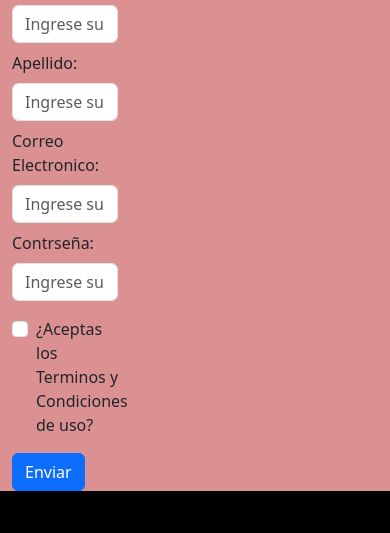
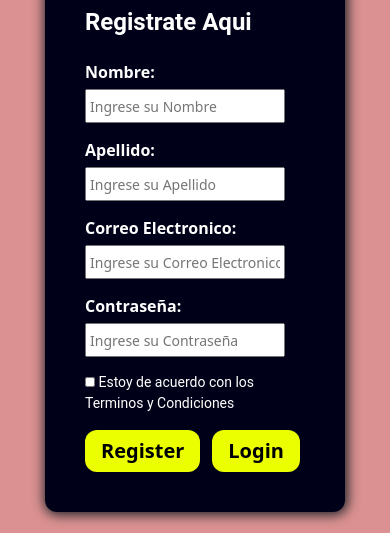
Before and after one commit to joaquinabete/preentrega2-abete_joaquin, a plain HTML site: page pages/contacto.html in a window 390 px wide. Shown: the part 222-755 px from the top of the page. Drawn offline with Linux system fonts and the light colour scheme.

Commit message:
Agregado Formulario Responsive en Seccion Contacto

```diff
--- a/css/styles.css
+++ b/css/styles.css
@@ -417,11 +417,182 @@ body {
 
 /* Fin de CSS Albumes (Responsive Normal) */
 
-/* Inicio CSS Contacto (Responsive Bootstrap) */
+/* Inicio CSS Contacto (Responsive Normal) */
 
-/* HACER HOY SI O SI */
 
-/* Fin de CSS Contacto (Responsive Bootstrap) */
+.form {
+    margin: 40px;
+}
+
+.form__container {
+    display: flex;
+    flex-direction: column;
+    align-items: center;
+    margin: 0 auto;
+    max-width: 500px;
+    padding: 40px;
+    border-radius: 12px;
+    box-shadow: 1px 1px 12px 2px;
+    background-color: #000018;
+}
+
+@media (min-width: 480px) and (max-width: 768px) {
+    .form__container {
+        align-items: flex-start;
+        max-width: 350px;
+    }
+}
+
+@media (min-width: 360px) and (max-width: 480px) {
+    .form__container {
+        align-items: flex-start;
+        max-width: 300px;
+    }
+}
+
+.form__title {
+    font-size: 40px;
+    font-weight: bold;
+    color: white;
+}
+
+@media (min-width: 480px) and (max-width: 768px) {
+    .form__title {
+        font-size: 30px;
+    }
+}
+
+@media (min-width: 360px) and (max-width: 480px) {
+    .form__title {
+        font-size: 24px;
+    }
+}
+
+.form__content {
+    display: flex;
+    flex-direction: column;
+    padding-top: 15px;
+}
+
+.form__label {
+    font-size: 24px;
+    margin-bottom: 5px;
+    font-weight: 600;
+    color: white;
+}
+
+@media (min-width: 480px) and (max-width: 768px) {
+    .form__label {
+        font-size: 20px;
+    }
+}
+
+@media (min-width: 360px) and (max-width: 480px) {
+    .form__label {
+        font-size: 16px;
+    }
+
+    ::placeholder {
+        font-size: 14px;
+    }
+}
+
+.form__input {
+    padding: 3px;
+    width: 350px;
+}
+
+@media (min-width: 480px) and (max-width: 768px) {
+    .form__input {
+        max-width: 280px;
+    }
+}
+
+@media (min-width: 360px) and (max-width: 480px) {
+    .form__input {
+        max-width: 200px;
+    }
+}
+
+.form__terms {
+    display: flex;
+    flex-direction: column;
+    margin-top: 15px;
+}
+
+.form__checkbox {
+    width: 16px;
+    height: 16px;
+}
+
+@media (min-width: 480px)  and (max-width: 768px) {
+    .form__checkbox {
+        width: 12px;
+        height: 12px;
+    }
+}
+
+@media (min-width: 360px)  and (max-width: 480px) {
+    .form__checkbox {
+        width: 10px;
+        height: 10px;
+    }
+}
+
+.form__text {
+    font-size: 20px;
+    color: white;
+    max-width: 350px;
+}
+
+@media (min-width: 480px)  and (max-width: 768px) {
+    .form__text {
+        font-size: 16px;
+    }
+}
+
+@media (min-width: 360px)  and (max-width: 480px) {
+    .form__text {
+        font-size: 14px;
+    }
+}
+
+.form__buttons {
+    display: flex;
+    gap: 30px;
+}
+
+@media (min-width: 360px) and (max-width:480px) {
+    .form__buttons {
+        gap: 12px;
+    }
+}
+
+.form__button {
+    padding: 12px 40px;
+}
+
+@media (min-width: 480px)  and (max-width: 768px) {
+    .form__button {
+        padding: 6px 20px;
+    }
+}
+
+@media (min-width: 360px)  and (max-width: 480px) {
+    .form__button {
+        padding: 6px 16px;
+    }
+}
+
+.form__button--primary:hover {
+    background-color: #401992;
+}
+
+.form__button-secondary:hover {
+    background-color: #401992;
+}
+
+/* Fin de CSS Contacto (Responsive Normal) */
 
 
 /* Inicio CSS Seccion Integrantes */
--- a/pages/contacto.html
+++ b/pages/contacto.html
@@ -36,45 +36,40 @@
   </nav>
 
     <main>
-        <!-- Formulario con Bootstrap -->
 
-        <div class="container-md mx-auto">
-          <div class="row mg-4">
-              <div class="col-4 w-60">
-                  <form action="datos.php" method="post">
-                     <h3 class="display-5">Registrate</h3>
+      <section class="form">
+        <form class="form__container" action="datos.php" method="post" enctype="text/plain">
+          <h3 class="form__title">Registrate Aqui</h3>
 
-                    <div class="mb-2">
-                      <label class="form-label" for="name">Nombre:</label>
-                      <input class="form-control" type="text" id="name" name="name" placeholder="Ingrese su nombre" required>
-                    </div>
+            <div class="form__content">
+              <label class="form__label" for="nombre">Nombre:</label>
+              <input class="form__input" type="text" id="nombre" name="nombre" placeholder="Ingrese su Nombre" required>
+            </div>
 
-                    <div class="mb-2">
-                      <label class="form-label" for="name">Apellido:</label>
-                      <input class="form-control" type="text" id="name" name="name" placeholder="Ingrese su nombre" required>
-                    </div>
+            <div class="form__content">
+              <label class="form__label" for="apellido">Apellido:</label>
+              <input class="form__input" type="text" id="apellido" name="name" placeholder="Ingrese su Apellido" required>
+            </div>
 
-                    <div class="mb-2">
-                      <label class="form-label" for="name">Correo Electronico:</label>
-                      <input class="form-control" type="text" id="name" name="name" placeholder="Ingrese su nombre" required>
-                    </div>
+            <div class="form__content">
+              <label class="form__label" for="email">Correo Electronico:</label>
+              <input class="form__input" type="email" name="email" placeholder="Ingrese su Correo Electronico" required>
+            </div>
 
-                    <div class="mb-3">
-                      <label class="form-label" for="name">Contrseña:</label>
-                      <input class="form-control" type="text" id="name" name="name" placeholder="Ingrese su nombre" required>
-                    </div>
+            <div class="form__content">
+              <label class="form__label" for="contraseña">Contraseña:</label>
+              <input class="form__input" type="password" id="contraseña" name="contraseña" placeholder="Ingrese su Contraseña" required>
+            </div>
 
-                    <div class="form-check mb-3">
-                      <input class="form-check-input" type="checkbox" value="" id="flexCheckDefault">
-                      <label class="form-check-label" for="flexCheckDefault">¿Aceptas los Terminos y Condiciones de uso?</label>
-                    </div>
-
-                    <button type="submit" class="btn btn-primary btn-block">Enviar</button>
-
-                  </form>
+            <div class="form__terms">
+                <p class="form__text"><input class="form__checkbox" type="checkbox"> Estoy de acuerdo con los Terminos y Condiciones</p>
+                <div class="form__buttons">
+                  <button class="button form__button form__button--primary" type="submit">Register</button>
+                  <button class="button form__button form__button-secondary" type="submit">Login</button>
               </div>
           </div>
-      </div>
+      </form>
+    </section>
     </main>
 
     <!-- Footer Bootstrap -->
```
